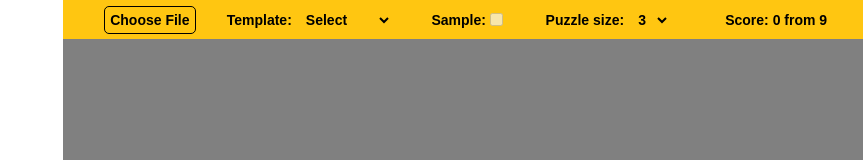
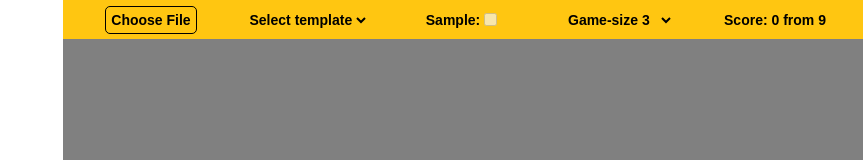
Before and after one commit to den-bulaev/tile-puzzle-chrome-extension, a React (Vite) app: page / in a window 1280 px wide. Shown: the top 160 px of the page, without its empty margins (417-1280 px from the left). Built offline with nearby package versions, Linux system fonts and the light colour scheme.

Commit message:
selects updated

```diff
--- a/src/App.tsx
+++ b/src/App.tsx
@@ -267,22 +267,22 @@ function App() {
           />
         </div>
 
-        <label htmlFor="template-select" className="toolbar_item select-label">
-          Template:
+        <div className="toolbar_item">
           <select
-            id="template-select"
             className="select"
             onChange={handleChangeTemplateSelect}
             value={templateSelectValue.current}
           >
-            <option value="">Select</option>
+            <option className="select_default-option" value="">
+              Select template
+            </option>
             {selectTemplateOptions.map((item) => (
               <option value={item.value} key={item.text}>
                 {item.text}
               </option>
             ))}
           </select>
-        </label>
+        </div>
 
         <label
           htmlFor="show-template"
@@ -299,21 +299,22 @@ function App() {
           />
         </label>
 
-        <label htmlFor="size-select" className="toolbar_item select-label">
-          Puzzle size:
+        <div className="toolbar_item">
           <select
-            id="size-select"
             className="select"
             onChange={handleChangePuzzleSize}
             value={gameSize}
           >
+            <option className="select_default-option" value="">
+              Select size
+            </option>
             {puzzleSizeSelectOptions.map((item) => (
               <option key={item.value} value={item.value}>
                 {item.text}
               </option>
             ))}
           </select>
-        </label>
+        </div>
 
         <div className="toolbar_item tiles-counter">
           {`Score: ${correctTiles.size} from ${gameSize * gameSize}`}
--- a/src/index.css
+++ b/src/index.css
@@ -76,6 +76,10 @@ body {
   cursor: pointer;
 }
 
+.select_default-option {
+  display: none;
+}
+
 .prime-btn {
   padding: 5px;
   background-color: var(--prime-color);
--- a/src/utils.ts
+++ b/src/utils.ts
@@ -131,22 +131,22 @@ export const preparePuzzle = (
 };
 
 export const selectTemplateOptions: ISelect<string>[] = [
-  { value: Mask, text: "Mask" },
-  { value: Ducati, text: "Ducati" },
-  { value: MonaLisa, text: "Mona-Lisa" },
-  { value: Balloons, text: "Balloons" },
-  { value: TajMahal, text: "Taj-Mahal" },
+  { value: Mask, text: "Mask_img" },
+  { value: Ducati, text: "Ducati_img" },
+  { value: MonaLisa, text: "Mona-Lisa_img" },
+  { value: Balloons, text: "Balloons_img" },
+  { value: TajMahal, text: "Taj-Mahal_img" },
 ];
 
 export const puzzleSizeSelectOptions: ISelect<number>[] = [
-  { value: 3, text: "3" },
-  { value: 4, text: "4" },
-  { value: 5, text: "5" },
-  { value: 6, text: "6" },
-  { value: 7, text: "7" },
-  { value: 8, text: "8" },
-  { value: 9, text: "9" },
-  { value: 10, text: "10" },
+  { value: 3, text: "Game-size 3" },
+  { value: 4, text: "Game-size 4" },
+  { value: 5, text: "Game-size 5" },
+  { value: 6, text: "Game-size 6" },
+  { value: 7, text: "Game-size 7" },
+  { value: 8, text: "Game-size 8" },
+  { value: 9, text: "Game-size 9" },
+  { value: 10, text: "Game-size 10" },
 ];
 
 interface ISelect<T> {
```
